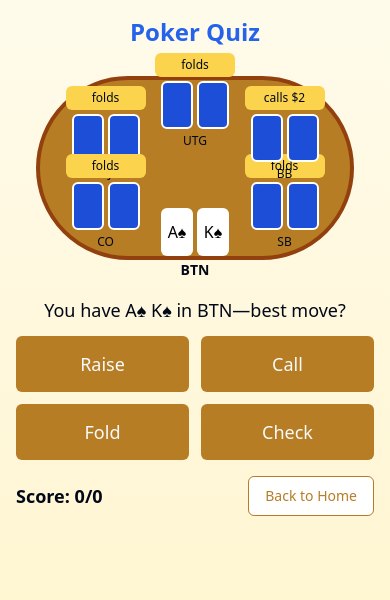
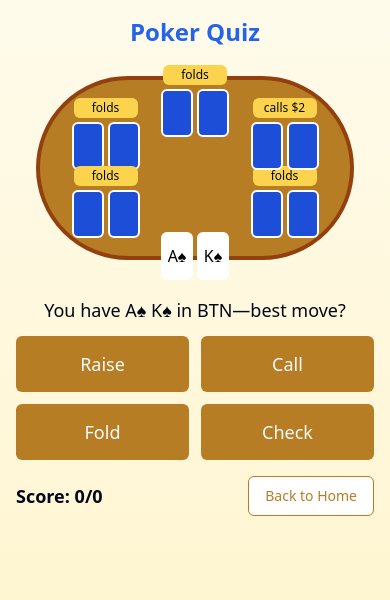
Before and after one commit to foxfire123321/wild-card-quizzer, a React (Vite) app: page /quiz in a window 390 px wide. Shown: the top 600 px of the page. Built offline with nearby package versions, Linux system fonts and the light colour scheme.

Commit message:
Remove player position labels and improve opponent actions
- Removed player position labels from the table layout.
- Adjusted opponent action container styling for responsiveness.
- Added a fade-in animation with staggered delays for opponent actions.

```diff
--- a/src/pages/Quiz.tsx
+++ b/src/pages/Quiz.tsx
@@ -38,12 +38,12 @@ const positionToIndex: Record<string, number> = {
 
 // Define table positions around the oval
 const tablePositions = [
-  { x: 50, y: 80, label: 'BTN' },  // Bottom
-  { x: 75, y: 65, label: 'SB' },   // Bottom right
-  { x: 75, y: 35, label: 'BB' },   // Top right
-  { x: 50, y: 20, label: 'UTG' },  // Top
-  { x: 25, y: 35, label: 'HJ' },   // Top left
-  { x: 25, y: 65, label: 'CO' }    // Bottom left
+  { x: 50, y: 80 },  // Bottom
+  { x: 75, y: 65 },  // Bottom right
+  { x: 75, y: 35 },  // Top right
+  { x: 50, y: 20 },  // Top
+  { x: 25, y: 35 },  // Top left
+  { x: 25, y: 65 }   // Bottom left
 ];
 
 const Quiz = () => {
@@ -55,6 +55,7 @@ const Quiz = () => {
   const [isCorrect, setIsCorrect] = useState<boolean | null>(null);
   const [score, setScore] = useState(0);
   const [userPosition, setUserPosition] = useState("BTN");
+  const [visibleOpponents, setVisibleOpponents] = useState<number[]>([]);
   const navigate = useNavigate();
 
   useEffect(() => {
@@ -92,12 +93,42 @@ const Quiz = () => {
     }
   };
 
-  // When current question changes, update the user position
+  // When current question changes, update the user position and reset visible opponents
   useEffect(() => {
     if (questions.length > 0 && currentQuestionIndex < questions.length) {
       extractUserPosition(questions[currentQuestionIndex].question);
+      setVisibleOpponents([]); // Reset visible opponents for the new question
     }
   }, [currentQuestionIndex, questions]);
+
+  // Animate opponent actions appearance
+  useEffect(() => {
+    if (questions.length > 0 && currentQuestionIndex < questions.length) {
+      const currentQuestion = questions[currentQuestionIndex];
+      if (!currentQuestion.opponent_actions) return;
+
+      const orderedActions = getOrderedOpponentActions(
+        currentQuestion.opponent_actions,
+        userPosition
+      );
+
+      // Clear any existing timeouts
+      const timeoutIds: number[] = [];
+
+      // Show opponents one by one with delay
+      orderedActions.forEach((_, index) => {
+        const timeoutId = window.setTimeout(() => {
+          setVisibleOpponents(prev => [...prev, index]);
+        }, 200 * index); // 0.2 second delay between each
+        timeoutIds.push(timeoutId);
+      });
+
+      // Cleanup function to clear timeouts if component unmounts or question changes
+      return () => {
+        timeoutIds.forEach(id => window.clearTimeout(id));
+      };
+    }
+  }, [currentQuestionIndex, questions, userPosition]);
 
   const handleAnswerSelect = (answer: string) => {
     const currentQuestion = questions[currentQuestionIndex];
@@ -116,6 +147,7 @@ const Quiz = () => {
         setCurrentQuestionIndex(prevIndex => prevIndex + 1);
         setSelectedAnswer(null);
         setIsCorrect(null);
+        setVisibleOpponents([]); // Reset visible opponents for the new question
       } else {
         // Quiz completed - could navigate to a results page
         console.log("Quiz completed!");
@@ -215,7 +247,6 @@ const Quiz = () => {
           {/* User's position and cards at the bottom */}
           <div className="absolute bottom-0 left-1/2 transform -translate-x-1/2 flex flex-col items-center">
             {renderCards(currentQuestion.cards?.player, true)}
-            <div className="mt-1 text-sm font-bold">{userPosition}</div>
           </div>
 
           {/* Community cards in the middle */}
@@ -224,16 +255,19 @@ const Quiz = () => {
           {/* Opponents around the table */}
           {tablePositions.map((pos, index) => {
             // Skip the user's position
-            if (pos.label === userPosition) return null;
+            if (index === positionToIndex[userPosition]) return null;
 
             // Find the opponent action for this position
             const opponentActionIndex = orderedOpponentActions.findIndex(
-              action => action?.position === pos.label
+              action => action?.position === Object.keys(positionToIndex).find(
+                key => positionToIndex[key] === index
+              )
             );
 
-            const opponentAction = opponentActionIndex >= 0
-              ? orderedOpponentActions[opponentActionIndex]
-              : null;
+            if (opponentActionIndex < 0) return null;
+
+            const opponentAction = orderedOpponentActions[opponentActionIndex];
+            const isVisible = visibleOpponents.includes(opponentActionIndex);
 
             if (!opponentAction) return null;
 
@@ -247,12 +281,13 @@ const Quiz = () => {
                   transform: 'translate(-50%, -50%)'
                 }}
               >
-                <div className="bg-amber-300 px-2 py-1 rounded-md text-xs mb-1 min-w-20 text-center">
-                  {opponentAction.action}
-                </div>
+                {isVisible && (
+                  <div className="bg-amber-300 px-1.5 py-0.5 sm:px-2 sm:py-1 rounded-md text-xs mb-1 min-w-16 sm:min-w-20 text-center animate-fade-in">
+                    {opponentAction.action}
+                  </div>
+                )}
                 <div className="flex flex-col items-center">
                   {renderCards(['', ''])}
-                  <div className="mt-1 text-xs font-medium">{pos.label}</div>
                 </div>
               </div>
             );
```
